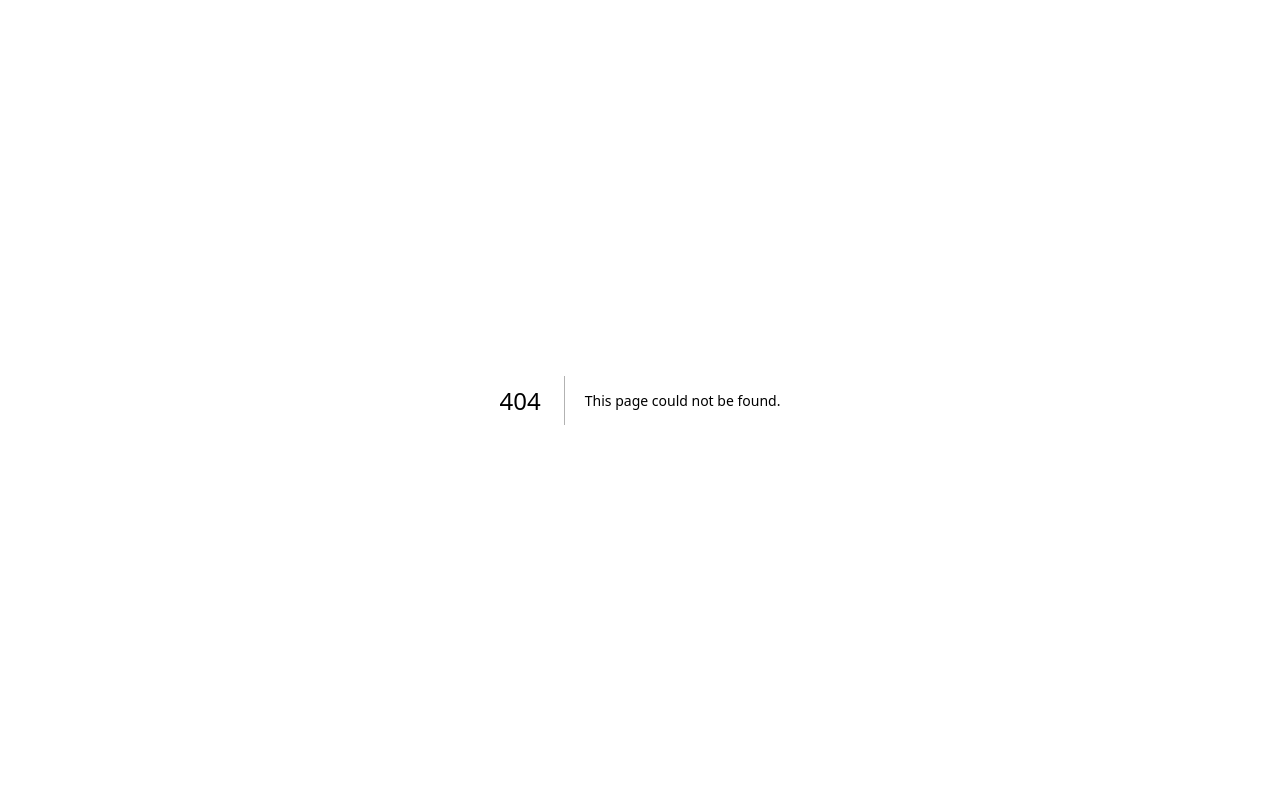
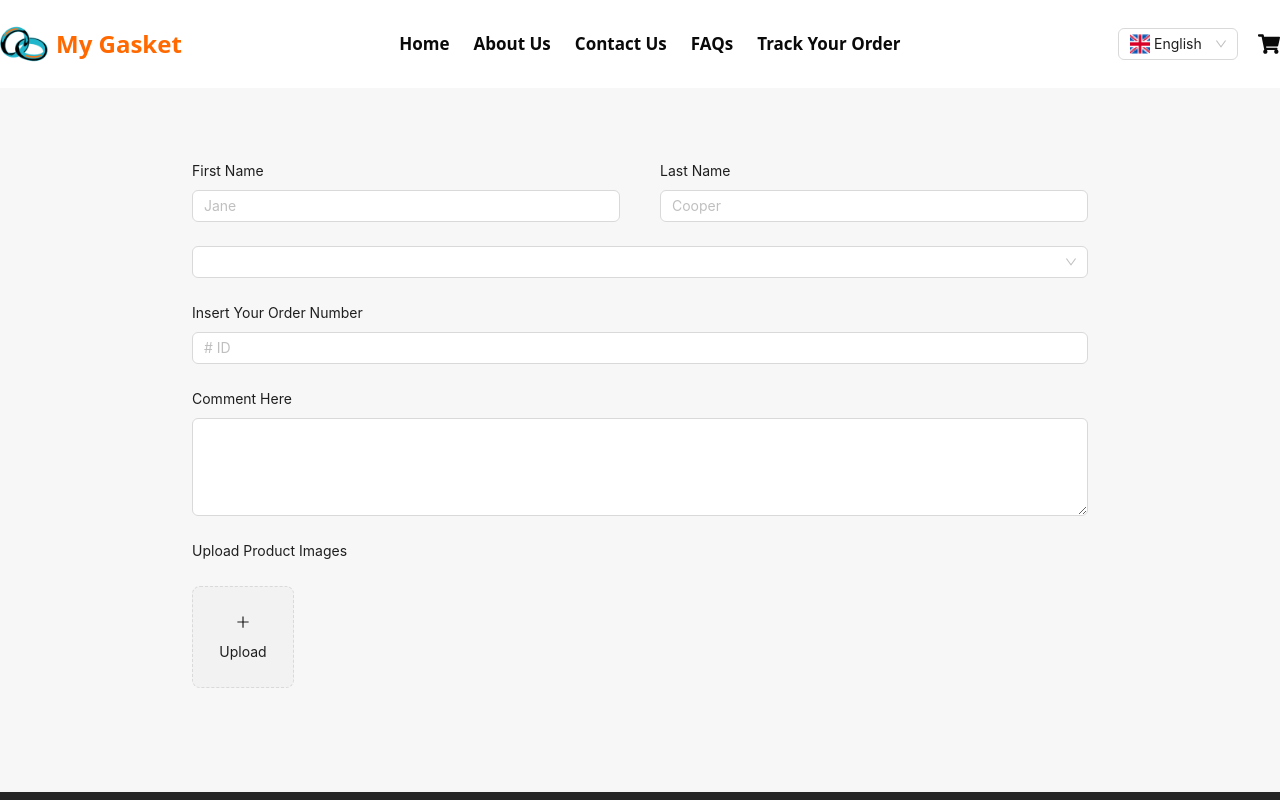
Before and after one commit to shukumar-542/my-gasket, a Next.js app: page /get-review in a window 1280 px wide. Before the commit this address had no page. Shown: the top 800 px of the page. Built offline with nearby package versions, Linux system fonts and the light colour scheme.

Commit message:
Implement upload image for product review

```diff
--- a/src/app/(withCommonLayout)/customer-review/page.tsx
+++ b/src/app/(withCommonLayout)/customer-review/page.tsx
@@ -3,6 +3,7 @@ import review from "../../../assets/review.png";
 import Image from "next/image";
 import UserReview from "@/components/UserReview/UserReview";
 import WhatOurClientSay from "@/components/WhatOurClientSay/WhatOurClientSay";
+import ShareExprience from "@/components/ShareExprience/ShareExprience";
 const CustomerReviewPage = () => {
   return (
     <div className="mt-20">
@@ -21,9 +22,11 @@ const CustomerReviewPage = () => {
       </div>
       <div className="container mx-auto py-10">
         <UserReview />
-        <div className="mt-20">
+        <div className="mt-20 pb-10">
           <WhatOurClientSay />
         </div>
+
+        <ShareExprience/>
       </div>
     </div>
   );
--- /dev/null
+++ b/src/app/(withCommonLayout)/get-review/page.tsx
@@ -0,0 +1,121 @@
+"use client";
+import { Form, Input, Select, Upload, UploadFile } from "antd";
+import TextArea from "antd/es/input/TextArea";
+import { RcFile, UploadChangeParam } from "antd/es/upload";
+import React, { useState } from "react";
+import { PlusOutlined, CloseCircleFilled } from "@ant-design/icons";
+
+const getBase64 = (file: RcFile): Promise<string> =>
+  new Promise((resolve, reject) => {
+    const reader = new FileReader();
+    reader.readAsDataURL(file);
+    reader.onload = () => resolve(reader.result as string);
+    reader.onerror = (error) => reject(error);
+  });
+
+const GetReviewPage = () => {
+  const [fileList, setFileList] = useState<UploadFile[]>([]);
+
+  const handleChange = async (info: UploadChangeParam<UploadFile<any>>) => {
+    const files = info.fileList;
+
+    const updatedFileList: UploadFile[] = await Promise.all(
+      files.map(async (file) => {
+        if (file.originFileObj) {
+          const base64 = await getBase64(file.originFileObj as RcFile);
+          return {
+            uid: file.uid,
+            name: file.name,
+            status: "done",
+            url: base64,
+          };
+        }
+        return file;
+      })
+    );
+
+    setFileList(updatedFileList);
+  };
+
+  const handleRemove = (uid: string) => {
+    setFileList((prevList) => prevList.filter((file) => file.uid !== uid));
+  };
+
+  return (
+    <div className="max-w-4xl mx-auto mt-20 py-20">
+      <Form layout="vertical">
+        <div className="flex items-center gap-10">
+          <Form.Item label="First Name" className="w-full">
+            <Input placeholder="Jane" />
+          </Form.Item>
+          <Form.Item label="Last Name" className="w-full">
+            <Input placeholder="Cooper" />
+          </Form.Item>
+        </div>
+
+        <Form.Item>
+          <Select
+            options={[
+              { value: "Gomma Para1", label: "Gomma Para1" },
+              { value: "Gomma Para2", label: "Gomma Para2" },
+              { value: "Gomma Para3", label: "Gomma Para3" },
+            ]}
+          />
+        </Form.Item>
+
+        <Form.Item label="Insert Your Order Number">
+          <Input placeholder="# ID" />
+        </Form.Item>
+
+        <Form.Item label="Comment Here">
+          <TextArea rows={4} />
+        </Form.Item>
+
+        <Form.Item label="Upload Product Images">
+            {/* Image Preview with Remove Button */}
+          <div className="flex flex-wrap gap-4 mt-4">
+            {fileList.map((file) => (
+              <div
+                key={file.uid}
+                className="relative group"
+                style={{ width: 100, height: 100 }}
+              >
+                <img
+                  src={file.url}
+                  alt={file.name}
+                  className="w-full h-full object-cover rounded border border-gray-300"
+                />
+                <CloseCircleFilled
+                  onClick={() => handleRemove(file.uid)}
+                  className="absolute top-[-8px] right-[-8px] text-red-500 cursor-pointer bg-white rounded-full text-xl group-hover:opacity-100 opacity-75 transition-opacity"
+                />
+              </div>
+            ))}
+          <Upload
+            listType="picture-card"
+            showUploadList={false}
+            beforeUpload={(file) => {
+              const isImage = file.type.startsWith("image/");
+              return isImage || Upload.LIST_IGNORE;
+            }}
+            onChange={handleChange}
+            multiple
+            fileList={fileList}
+          >
+            {fileList.length >= 5 ? null : (
+              <div>
+                <PlusOutlined />
+                <div style={{ marginTop: 8 }}>Upload</div>
+              </div>
+            )}
+          </Upload>
+
+
+          </div>
+        </Form.Item>
+      </Form>
+    </div>
+  );
+};
+
+export default GetReviewPage;
--- a/src/components/ShareExprience/ShareExprience.tsx
+++ b/src/components/ShareExprience/ShareExprience.tsx
@@ -1,5 +1,6 @@
 import React from "react";
 import img from "../../assets/frame.png";
+import Link from "next/link";
 const ShareExprience = () => {
   return (
     <div
@@ -11,12 +12,24 @@ const ShareExprience = () => {
       }}
       className="container mx-auto my-10 md:rounded-md text-white px-10 py-16 text-center "
     >
-      <p className=" text-[25px] md:text-[38px] font-semibold">Share Your Experience with Our Gaskets!</p>
-      <p className="mt-4 ">We value your feedback! Let us know how our gaskets performed in durability, sealing, and reliability. <br /> Your review helps us improve and assists others in making the right choice.</p>
+      <p className=" text-[25px] md:text-[38px] font-semibold">
+        Share Your Experience with Our Gaskets!
+      </p>
+      <p className="mt-4 ">
+        We value your feedback! Let us know how our gaskets performed in
+        durability, sealing, and reliability. <br /> Your review helps us
+        improve and assists others in making the right choice.
+      </p>
 
       <div className="mt-16 flex flex-col md:flex-row  justify-center  items-center gap-5">
-        <button className="bg-[#F97316] py-2 px-5 rounded-md">Leave A Review</button>
-        <button className="border border-[#D97706] rounded-md text-[#EA580C] py-2 px-5">Modify Review</button>
+        <Link href={"/get-review"}>
+          <button className="bg-[#F97316] py-2 px-5 rounded-sm cursor-pointer">
+            Leave A Review
+          </button>
+        </Link>
+        <button className="border border-[#D97706] rounded-md text-[#EA580C] py-2 px-5">
+          Modify Review
+        </button>
       </div>
     </div>
   );
```
